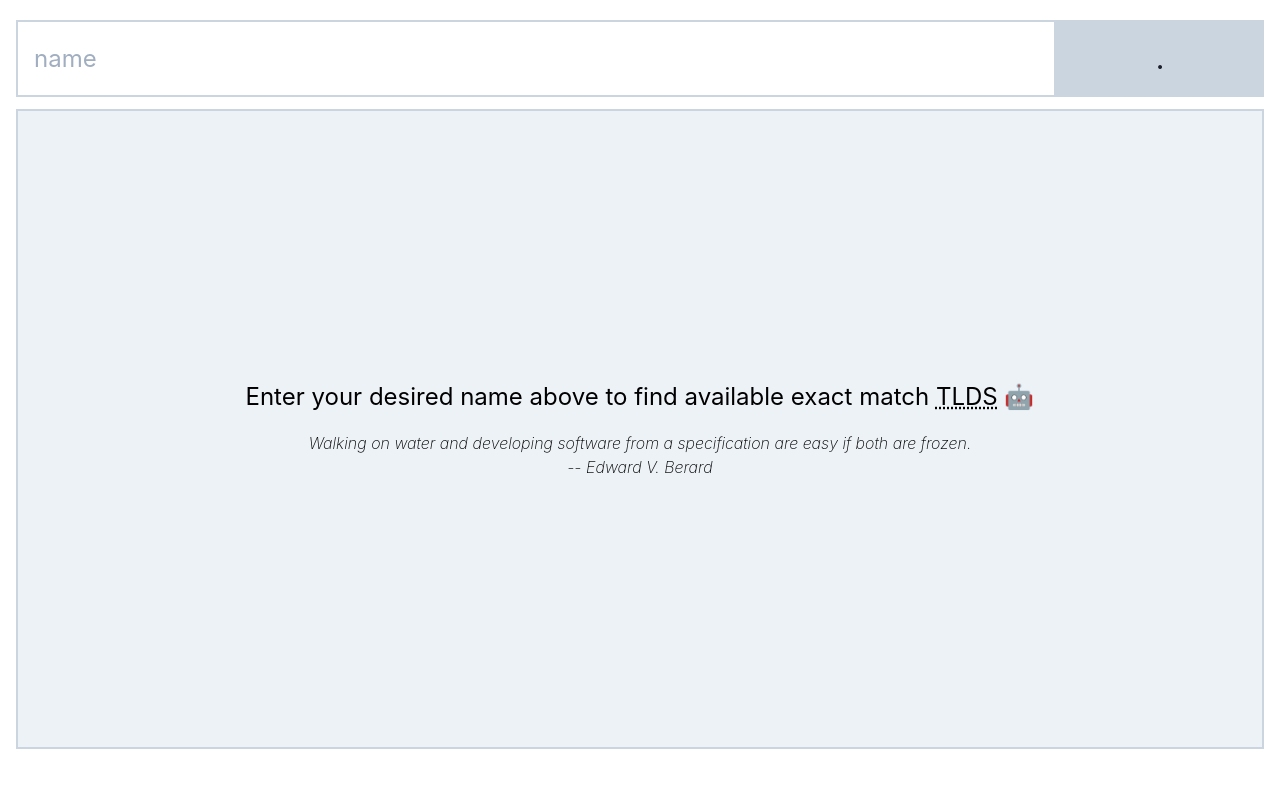
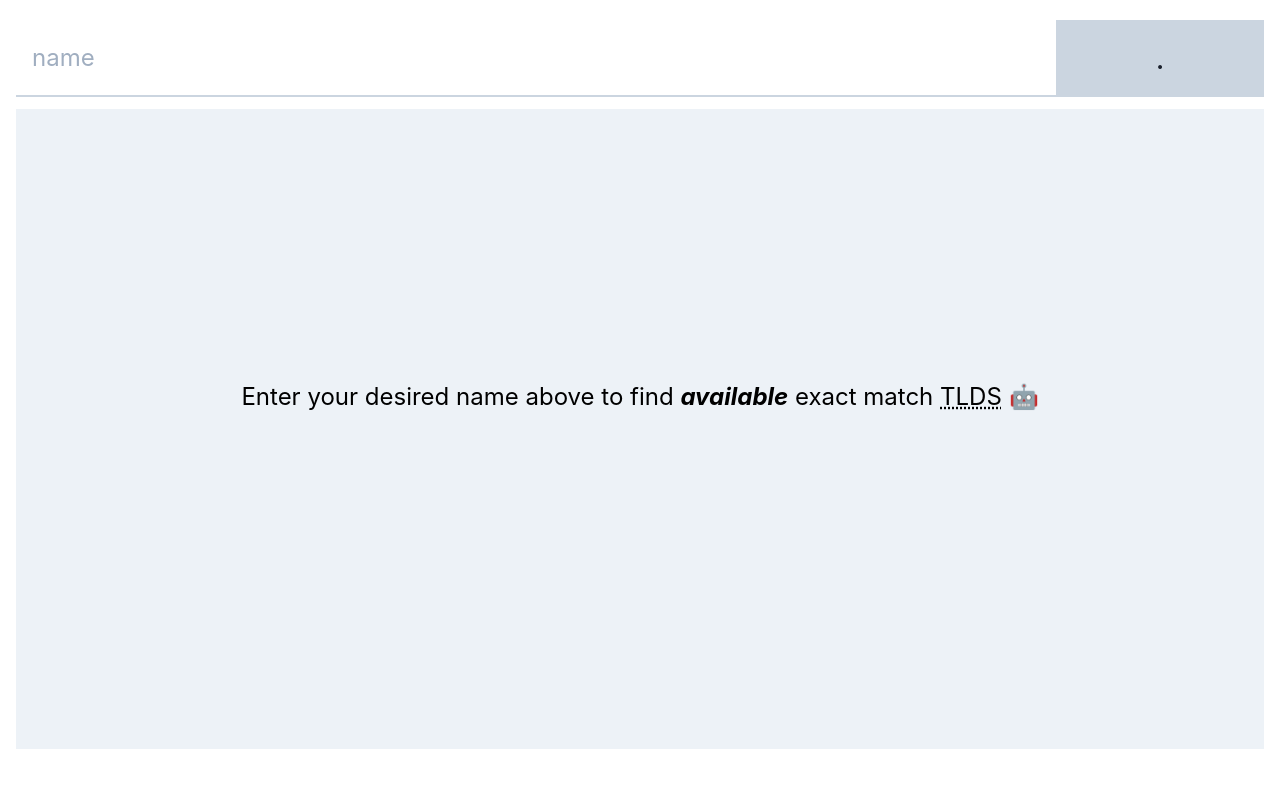
Before and after one commit to sanderdms/tld-checker, a website: page index.html in a window 1280 px wide. Drawn offline with Linux system fonts and the light colour scheme; no server answers.

Commit message:
update styles

```diff
--- a/index.html
+++ b/index.html
@@ -12,7 +12,7 @@
         <div class="container mx-auto">
             <form action="/" id="inputform" autocomplete="off">
             <div class="flex">
-            <input tabindex="1" autofocus type="text" placeholder="name" class="text-2xl bg-gray-200 border-2 border-gray-400 w-10/12 py-4 px-4 text-gray-700 leading-tight focus:outline-none focus:bg-white" id="userinput">
+            <input tabindex="1" autofocus type="text" placeholder="name" class="text-2xl bg-gray-200  border-b-2 border-gray-400 w-10/12 py-4 px-4 text-gray-700 leading-tight focus:outline-none focus:bg-white" id="userinput">
             <input type="submit"  class="w-2/12 py-4 text-gray-900 bg-gray-400 text-3xl cursor-pointer" value=".">
             </div>
             </form>
@@ -39,19 +39,19 @@
 
                 </div>
             </template>
-        <div class="container mx-auto" id="results">
+        <div class="container mx-auto mb-5" id="results">
                 <noscript>
                         <div class="w-full h-64 p-5 text-center flex justify-center items-center bg-red-200">
                                 <p>Javascript is required</p>
                         </div>
                 </noscript>
-                <div class="w-full p-6 text-center flex justify-center items-center bg-gray-200 border-2 border-gray-400" style="height:80vh">
+                <div class="w-full p-6 text-center flex justify-center items-center bg-gray-200 border-gray-400" style="height:80vh">
                    <div>
                         <h1 class="text-5xl"></h1>
-                        <p class="text-2xl">Enter your desired name above to find available exact match <abbr title="Top Level Domains">TLDS</abbr> 🤖</p>
+                        <p class="text-2xl">Enter your desired name above to find <em class="font-bold">available</em> exact match <abbr title="Top Level Domains">TLDS</abbr> 🤖</p>
                         <blockquote class="mt-4 italic font-thin">
-                            <p id="quote">Walking on water and developing software from a specification are easy if both are frozen.</p>
-                            <cite>-- Edward V. Berard</cite>
+                            <p id="quote">&nbsp;</p>
+                            <cite>&nbsp;</cite>
                         </blockquote>
                    </div>
                 </div>
```
Also changed, not shown: 1 other file.
